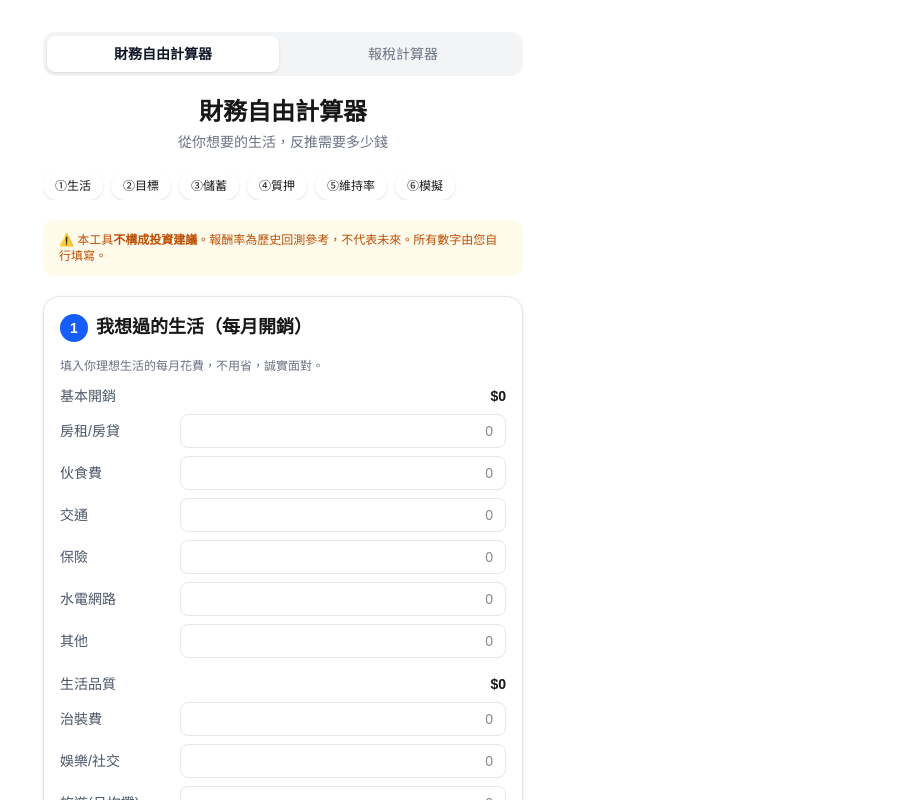
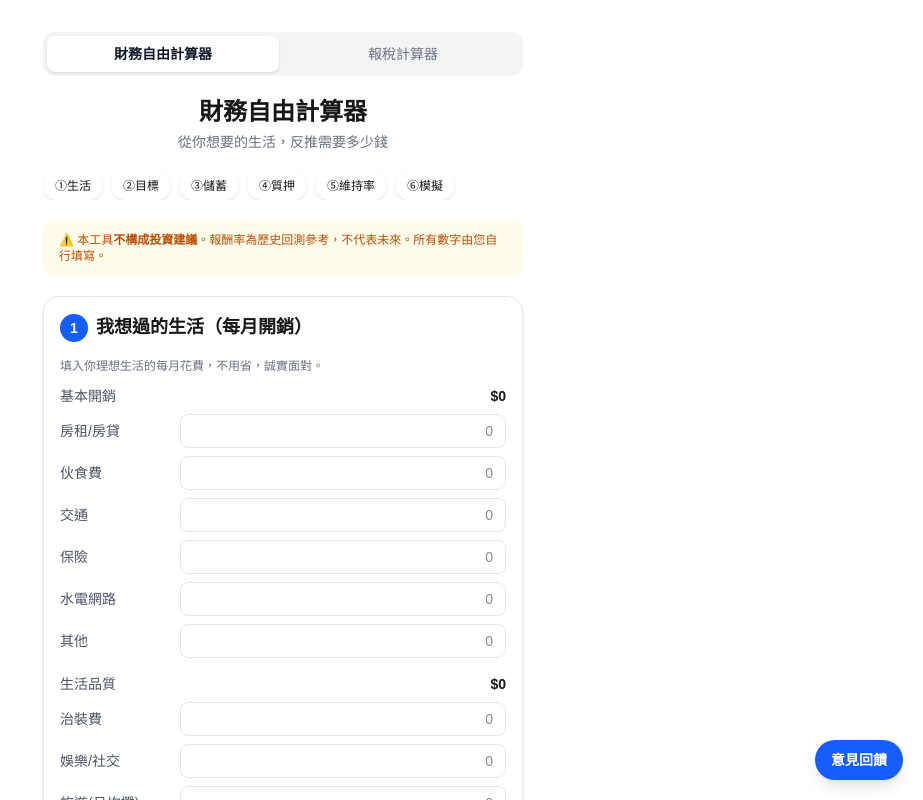
Before and after one commit to Ai110002/finance-calc, a Next.js app: page / in a window 1280 px wide. Shown: the top 800 px of the page, without its empty margins (357-1280 px from the left). Built offline with nearby package versions, Linux system fonts and the light colour scheme.

Commit message:
Add floating feedback button linking to Google Form

```diff
--- a/app/layout.tsx
+++ b/app/layout.tsx
@@ -24,6 +24,14 @@ export default function RootLayout({
         <div className="mx-auto min-h-screen max-w-lg">
           {children}
         </div>
+        <a
+          href="https://forms.gle/AhwPK6uPuZ7pQHoDA"
+          target="_blank"
+          rel="noopener noreferrer"
+          className="fixed bottom-5 right-5 z-50 rounded-full bg-blue-600 px-4 py-2.5 text-sm font-semibold text-white shadow-lg transition-all hover:bg-blue-700 hover:shadow-xl active:scale-95"
+        >
+          意見回饋
+        </a>
       </body>
     </html>
   );
```
